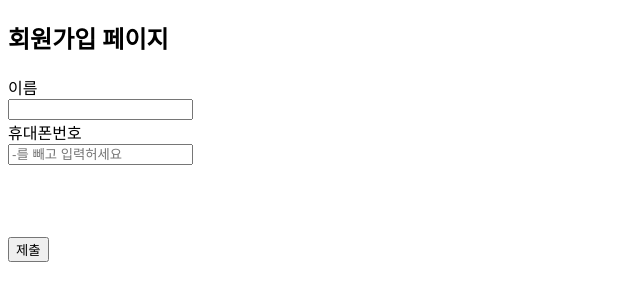
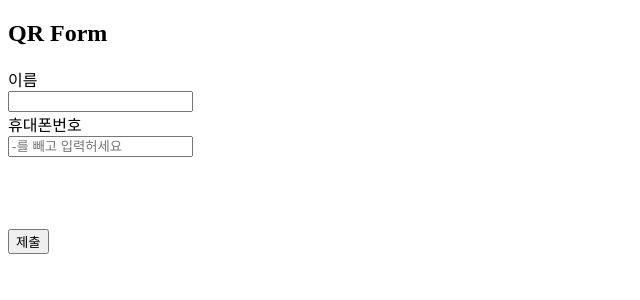
Before and after one commit to imdduoming/newfine_qr, a plain HTML site: page qrform.html in a window 1280 px wide. Shown: the whole page, without its empty margins (0-640 px from the left). Drawn offline with nearby package versions, Linux system fonts and the light colour scheme.

Commit message:
qr form 변경

```diff
--- a/qrform.html
+++ b/qrform.html
@@ -26,12 +26,11 @@
 <body>
 
 <section>
-    <h1>회원가입 페이지</h1>
+    <h1>QR Form</h1>
 </section>
 
 <section>
     <form name="login" action="index.html" method="post">
-
         이름<br>  <input type="text" name="user_name" value="" id="user_name"> <br>
 
         휴대폰번호<br><input type="text" name="user_phonenumber" placeholder="-를 빼고 입력허세요"><br><br>
```
